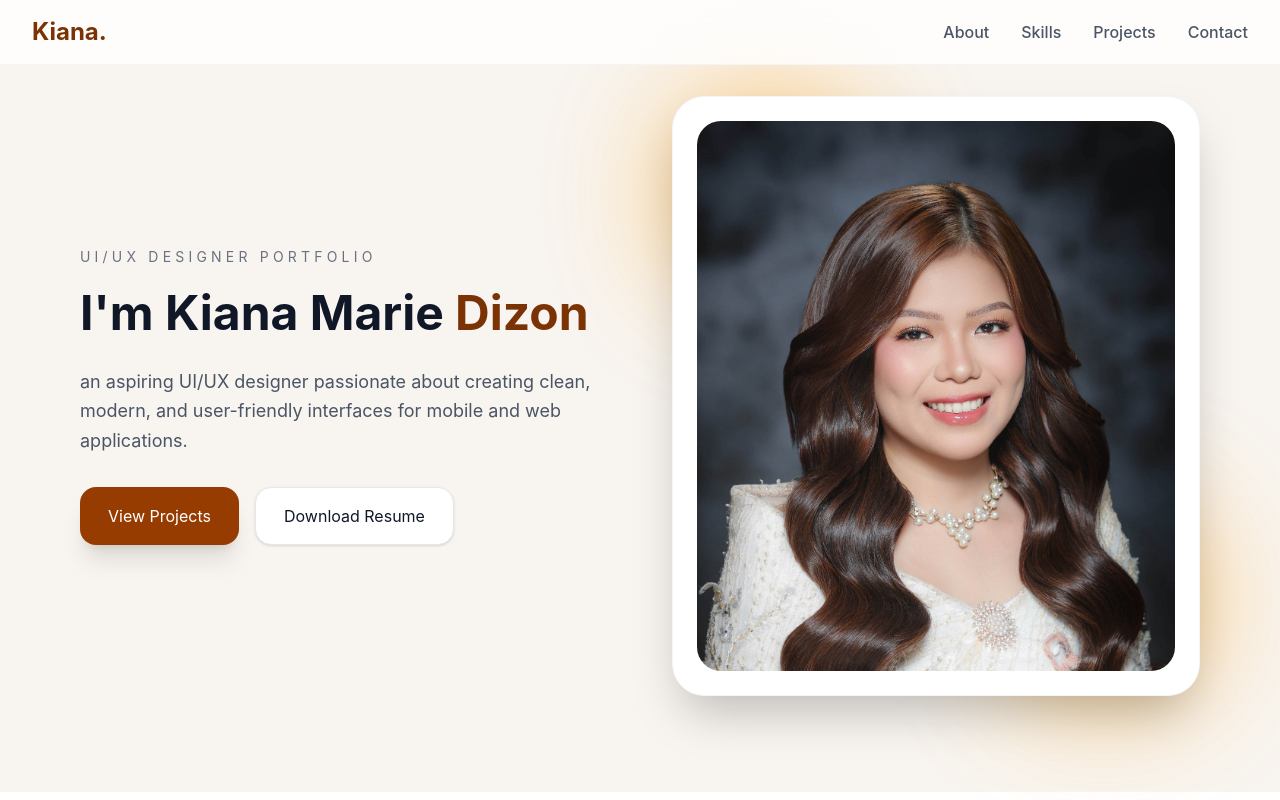
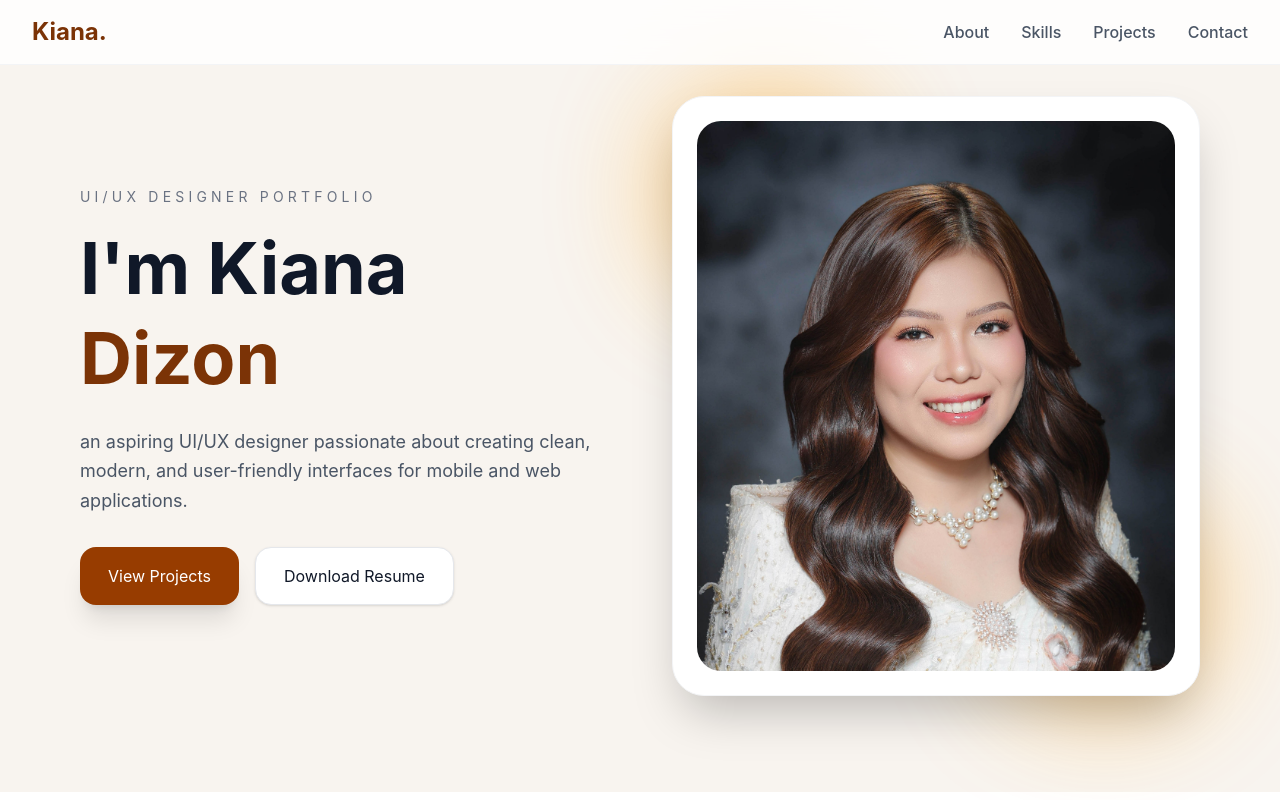
Before and after one commit to K-mariedizon/My-Portfolio, a React (Vite) app: page / in a window 1280 px wide. Shown: the top 800 px of the page. Built offline with nearby package versions, Linux system fonts and the light colour scheme.

Commit message:
Update portfolio

```diff
--- a/src/App.jsx
+++ b/src/App.jsx
@@ -104,8 +104,8 @@
               UI/UX Designer Portfolio
             </p>
 
-            <h1 className="text-4xl md:text-5xl font-bold leading-tight mb-6">
-              I'm Kiana Marie <span className="text-amber-900"> Dizon </span>
+            <h1 className="text-6xl md:text-7xl font-bold leading-tight mb-6">
+              I'm Kiana<span className="text-amber-900"> Dizon</span>
             </h1>
 
             <p className="text-lg text-gray-600 leading-relaxed mb-8 max-w-xl">
```
